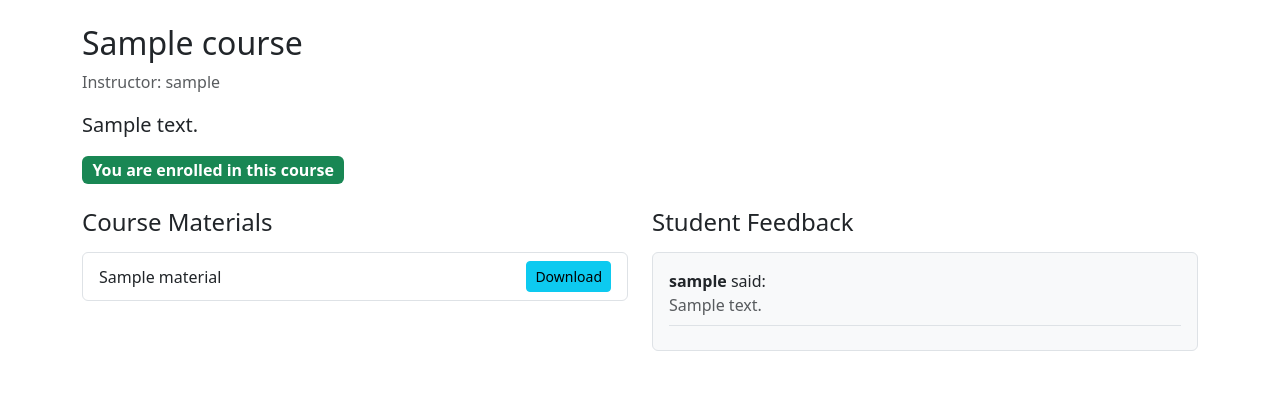
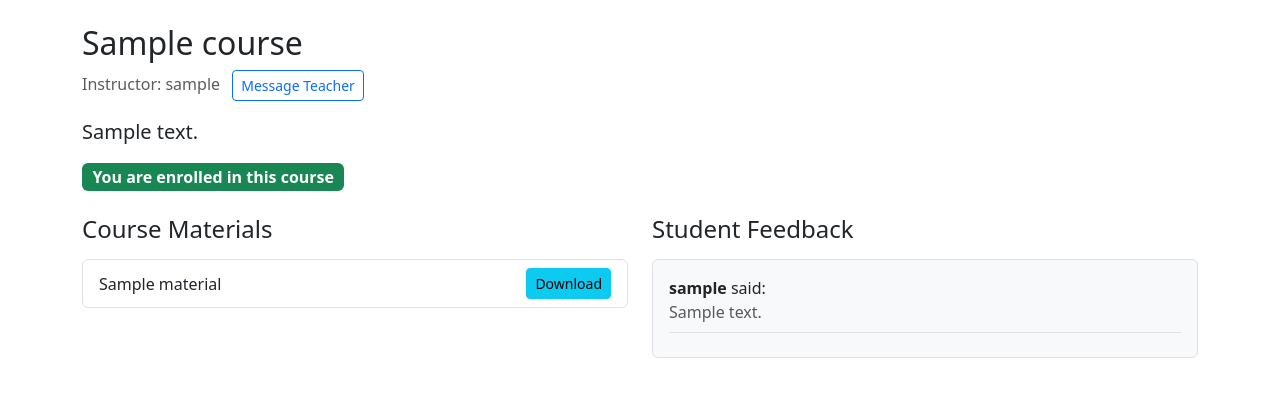
Before and after one commit to johntronics/elearning_platform, a Django app: page /courses/1/ in a window 1280 px wide. Shown: the part 56-453 px from the top of the page. Run offline with Django 5.2, Linux system fonts and the light colour scheme; a user stored in the database is signed in; tables that the repository leaves empty hold one stand-in row (values such as "Sample post"); parts of the project's set-up code (start-up, migrations or seed data) failed here and were passed over.

Commit message:
Refactor chat room view to include room name and update course detail template to allow messaging instructor; update settings for login and CSRF configurations

```diff
--- a/courses/templates/courses/course_detail.html
+++ b/courses/templates/courses/course_detail.html
@@ -4,7 +4,10 @@
 <div class="row mt-4">
     <div class="col-md-12 mb-4">
         <h2>{{ course.title }}</h2>
-        <p class="text-muted">Instructor: {{ course.teacher.username }}</p>
+        <p class="text-muted">
+    Instructor: {{ course.teacher.username }}
+    <a href="{% url 'chat_room' course.teacher.id %}" class="btn btn-sm btn-outline-primary ms-2">Message Teacher</a>
+</p>
         <p class="lead">{{ course.description }}</p>
 
         {% if user.is_student %}
--- a/elearning_platform/settings.py
+++ b/elearning_platform/settings.py
@@ -167,3 +167,9 @@ DEFAULT_FROM_EMAIL = 'noreply@elearning.com'
 CELERY_BROKER_URL = 'redis://127.0.0.1:6379/0'
 CELERY_ACCEPT_CONTENT = ['json']
 CELERY_TASK_SERIALIZER = 'json'
+
+LOGIN_URL = 'login'
+LOGIN_REDIRECT_URL = 'dashboard'
+LOGOUT_REDIRECT_URL = 'login'
+
+CSRF_TRUSTED_ORIGINS = ['https://*.github.dev']
--- a/templates/base.html
+++ b/templates/base.html
@@ -8,7 +8,7 @@
     <title>eLearning Platform</title>
     <!-- Bootstrap CSS for fast styling -->
     <link href="https://cdn.jsdelivr.net/npm/bootstrap@5.3.0/dist/css/bootstrap.min.css" rel="stylesheet">
-    <link rel="stylesheet" href="{% static 'css/style.css' %}">
+    <!-- <link rel="stylesheet" href="{% static 'css/style.css' %}"> -->
 </head>
 <body>
 
```
Also changed, not shown: chat/views.py (+6 -4 lines).
